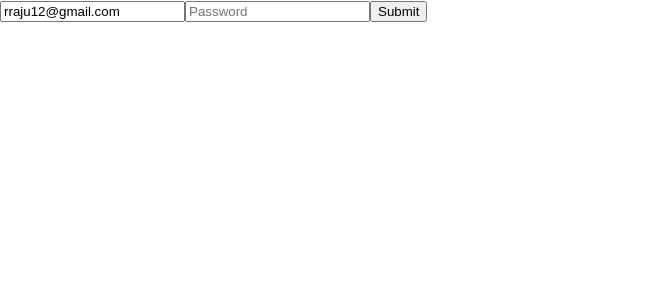
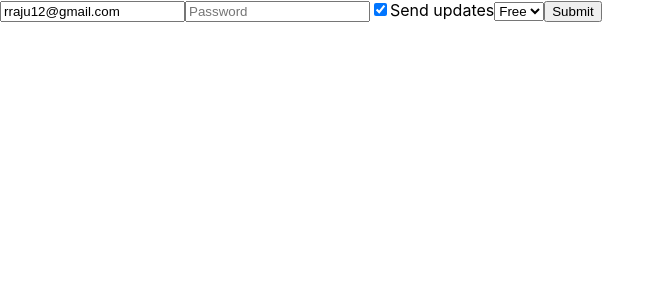
Before and after one commit to rajgthub/appformik, a React (Create React App) app: page / in a window 1280 px wide. Shown: the top 300 px of the page, without its empty margins (0-665 px from the left). Built offline with nearby package versions, Linux system fonts and the light colour scheme.

Commit message:
Add formik components:Form and Field

```diff
--- a/src/App.js
+++ b/src/App.js
@@ -2,45 +2,43 @@ import React from "react";
 import { withFormik, Form, Field } from "formik";
 import "./App.css";
 
-const App = ({ values, handleChange, handleSubmit }) => {
+const App = ({ values }) => {
   //keys of the return obj from line 14
-  console.log(handleChange);
+  // console.log(handleChange);
 
   return (
-    <form onSubmit={handleSubmit}>
-      <input
-        type="email"
-        name="email"
-        placeholder="Email"
-        value={values.email}
-        onChange={handleChange}
-      />
-      <input
-        type="password"
-        name="password"
-        placeholder="Password"
-        value={values.password}
-        onChange={handleChange}
-      />
+    <Form>
+      {" "}
+      {/*onSubmit={handleSubmit no need! implicitly passed */}
+      <Field type="email" name="email" placeholder="Email" />
+      <Field type="password" name="password" placeholder="Password" />
+      <label htmlFor="update">
+        <Field type="checkbox" name="update" checked={values.update} />
+        Send updates
+      </label>
+      <Field component="select" name="plan">
+      <option value="free">Free</option>
+      <option value="paid">Paid</option>
+      </Field>
       <button type="submit">Submit</button>
-    </form>
+    </Form>
   );
 };
 const AppFormik = withFormik({
-  mapPropsToValues({ email, password }) {
+  mapPropsToValues({ email, password, update, plan }) {
     // <AppFormik email="rraju12@gmail.com" />
     return {
       email: email || "",
-      password: password || ''
+      password: password || "",
+      update: update || true,
+      plan: plan || ''
     };
   },
-  handleChange(e){
-    console.log('jhoih',e);
-
-  },
-  handleSubmit(values){
+  // handleChange(e) {
+  //   console.log("jhoih", e);
+  // },
+  handleSubmit(values) {
     console.log(values);
-
   }
 })(App);
 export default AppFormik;
```
